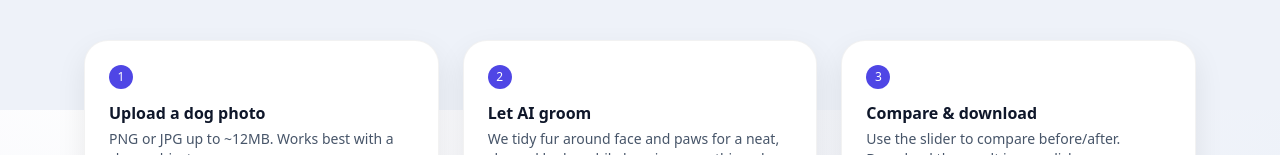
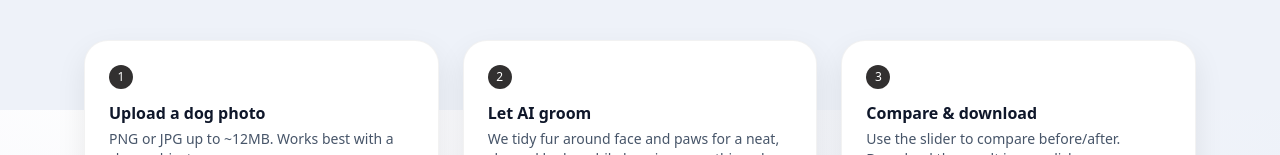
Before and after one commit to Rehan111-555/Groom-dog, a Next.js app: page / in a window 1280 px wide. Shown: the part 690-845 px from the top of the page. Built offline with nearby package versions, Linux system fonts and the light colour scheme.

Commit message:
Update page.jsx

```diff
--- a/app/page.jsx
+++ b/app/page.jsx
@@ -320,7 +320,7 @@ function HowItWorks() {
       </p>
       <div className="grid md:grid-cols-3 gap-6 items-stretch">
         <Card className="p-6 flex flex-col min-h-[220px]">
-          <div className="w-6 h-6 rounded-full bg-indigo-600 text-white grid place-items-center text-xs mb-3">1</div>
+          <div className="w-6 h-6 rounded-full bg-[#323030] text-white grid place-items-center text-xs mb-3">1</div>
           <h3 className="font-semibold mb-1">Upload a dog photo</h3>
           <p className="text-sm text-slate-600">PNG or JPG up to ~12MB. Works best with a clear subject.</p>
           <div className="mt-auto pt-4">
@@ -328,7 +328,7 @@ function HowItWorks() {
           </div>
         </Card>
         <Card className="p-6 flex flex-col min-h-[220px]">
-          <div className="w-6 h-6 rounded-full bg-indigo-600 text-white grid place-items-center text-xs mb-3">2</div>
+          <div className="w-6 h-6 rounded-full bg-[#323030] text-white grid place-items-center text-xs mb-3">2</div>
           <h3 className="font-semibold mb-1">Let AI groom</h3>
           <p className="text-sm text-slate-600">
             We tidy fur around face and paws for a neat, cleaned look—while keeping everything else unchanged.
@@ -338,7 +338,7 @@ function HowItWorks() {
           </div>
         </Card>
         <Card className="p-6 flex flex-col min-h-[220px]">
-          <div className="w-6 h-6 rounded-full bg-indigo-600 text-white grid place-items-center text-xs mb-3">3</div>
+          <div className="w-6 h-6 rounded-full bg-[#323030] text-white grid place-items-center text-xs mb-3">3</div>
           <h3 className="font-semibold mb-1">Compare &amp; download</h3>
           <p className="text-sm text-slate-600">Use the slider to compare before/after. Download the result in one click.</p>
           <div className="mt-auto pt-4">
@@ -376,7 +376,7 @@ function Samples(){
 /* ---------------- Footer ---------------- */
 function Footer(){
   return (
-    <footer className="bg-[#0d1324] text-slate-200">
+    <footer className="bg-[#323030] text-slate-200">
       <div className="container mx-auto px-6 py-10 grid md:grid-cols-3 gap-8">
         <div className="flex items-start gap-3">
           <img src="/dog-5.png" alt="logo" className="w-8 h-8 rounded-2xl object-cover bg-white ring-1 ring-white/10" />
```
